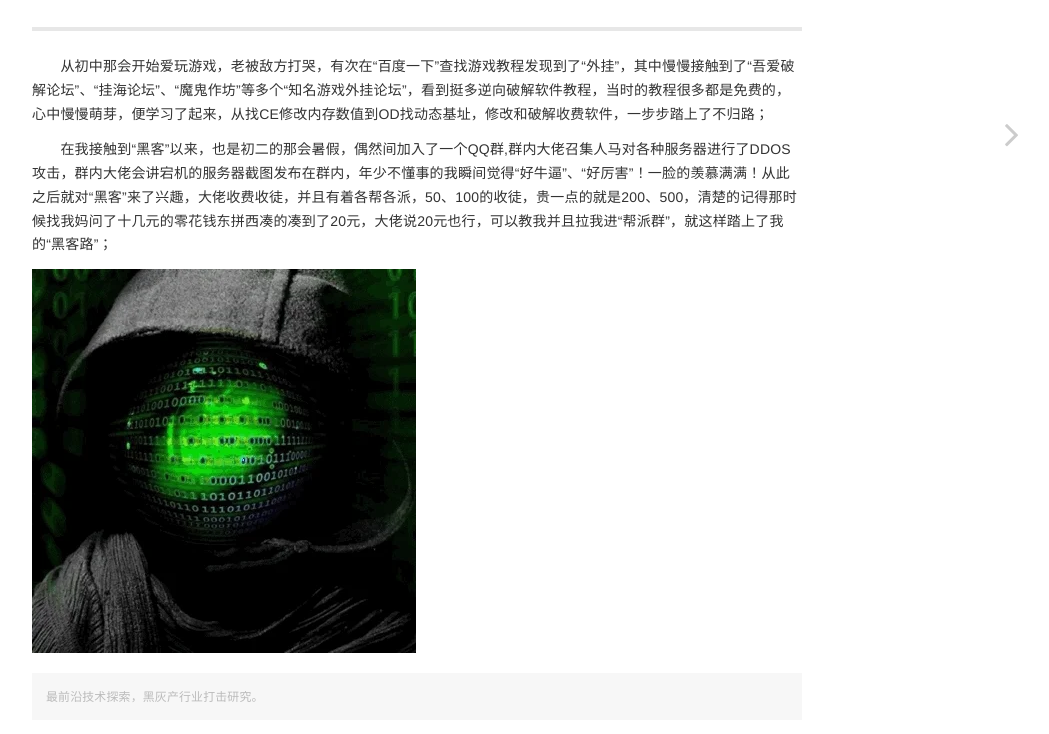
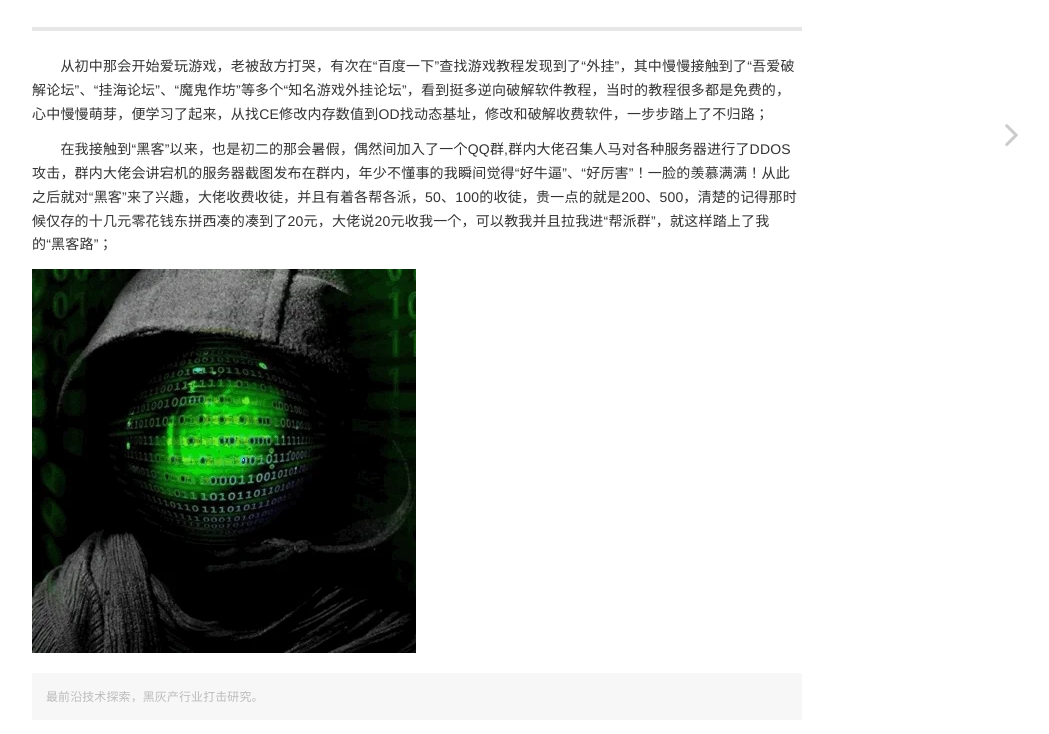
Before and after one commit to H4K6/APTMAX, a Jekyll site: the page built from index.md, in a window 1280 px wide, cut to the strip 621-1355 px from the top of the page. Shown: the whole strip, without its empty margins (223-1272 px from the left). Built offline with Jekyll 4.4.1, drawn with Linux system fonts in a browser that asks for light colours; our own code applies the rules of GitHub Pages for plain Markdown files.

Commit message:
Update index.md

```diff
--- a/index.md
+++ b/index.md
@@ -15,7 +15,7 @@ layout: home
 ---
 &emsp;&emsp;从初中那会开始爱玩游戏，老被敌方打哭，有次在“百度一下”查找游戏教程发现到了“外挂”，其中慢慢接触到了“吾爱破解论坛”、“挂海论坛”、“魔鬼作坊”等多个“知名游戏外挂论坛”，看到挺多逆向破解软件教程，当时的教程很多都是免费的，心中慢慢萌芽，便学习了起来，从找CE修改内存数值到OD找动态基址，修改和破解收费软件，一步步踏上了不归路；
 
-&emsp;&emsp;在我接触到“黑客”以来，也是初二的那会暑假，偶然间加入了一个QQ群,群内大佬召集人马对各种服务器进行了DDOS攻击，群内大佬会讲宕机的服务器截图发布在群内，年少不懂事的我瞬间觉得“好牛逼”、“好厉害”！一脸的羡慕满满！从此之后就对“黑客”来了兴趣，大佬收费收徒，并且有着各帮各派，50、100的收徒，贵一点的就是200、500，清楚的记得那时候找我妈问了十几元的零花钱东拼西凑的凑到了20元，大佬说20元也行，可以教我并且拉我进“帮派群”，就这样踏上了我的“黑客路”；
+&emsp;&emsp;在我接触到“黑客”以来，也是初二的那会暑假，偶然间加入了一个QQ群,群内大佬召集人马对各种服务器进行了DDOS攻击，群内大佬会讲宕机的服务器截图发布在群内，年少不懂事的我瞬间觉得“好牛逼”、“好厉害”！一脸的羡慕满满！从此之后就对“黑客”来了兴趣，大佬收费收徒，并且有着各帮各派，50、100的收徒，贵一点的就是200、500，清楚的记得那时候仅存的十几元零花钱东拼西凑的凑到了20元，大佬说20元收我一个，可以教我并且拉我进“帮派群”，就这样踏上了我的“黑客路”；
 
 ![smiley](/public/picture/giphy.webp)
 
```
